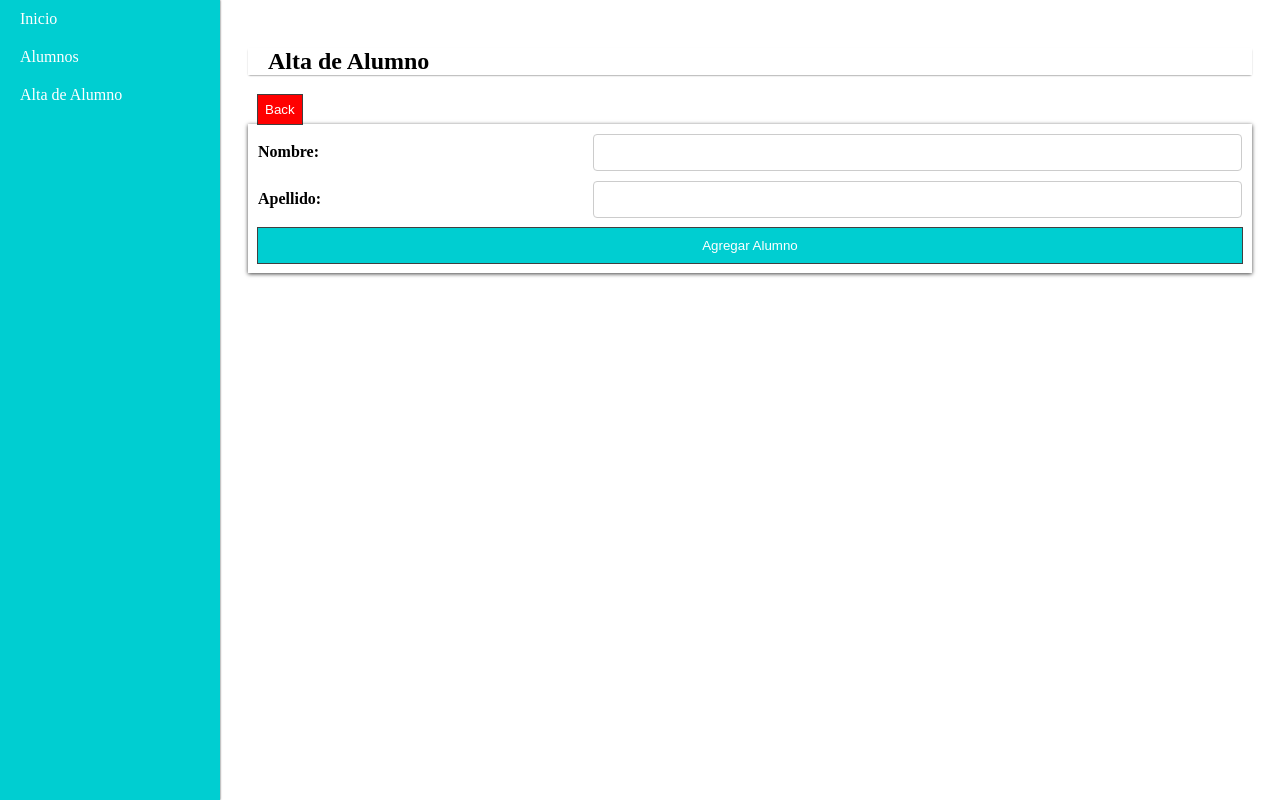
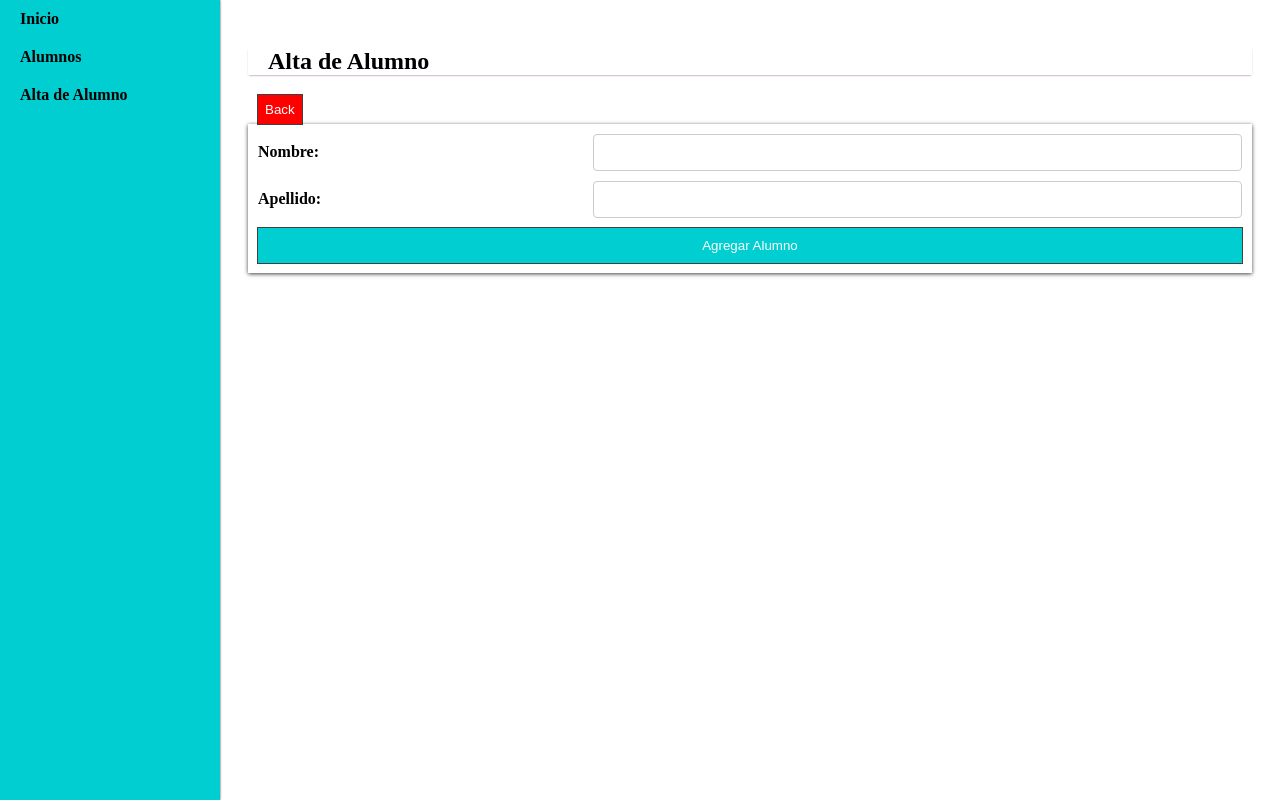
Before and after one commit to florsnm/TP1, a plain HTML site: page Add.html in a window 1280 px wide. Drawn offline with Linux system fonts and the light colour scheme.

Commit message:
Update Styles.css

```diff
--- a/Styles.css
+++ b/Styles.css
@@ -17,15 +17,15 @@
     display: block;
     padding: 10px 0;
     text-decoration: none;
-    color: white;
-    font-weight: 400;
+    color: black;
+    font-weight: 700;
 }
 
 .menu a.selected {
-    background-color: darkturquoise;
-    color: white;
+    background-color:darkturquoise;
+    color: black;
     padding-left: 10px 0;
-    font-weight: 400;
+    font-weight: 700;
 }
 
 .menu a:hover {
@@ -40,7 +40,7 @@
 
 /* Cabecera - título */
 .header h2 {
-    box-shadow: 0px 1px 2px -1px rgba(0, 0, 0, 0.75);
+    box-shadow: 0px 1px 2px -1px rgba(92, 13, 79, 0.75);
     padding: 0 20px;
     font-size: 24px;
 }
```
